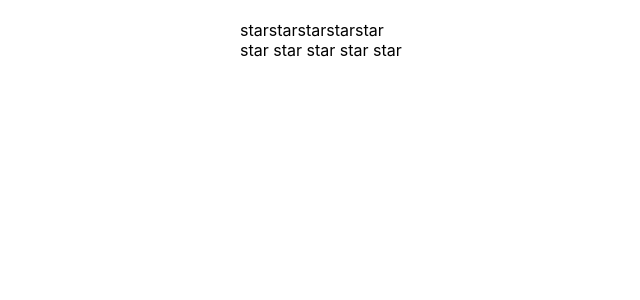
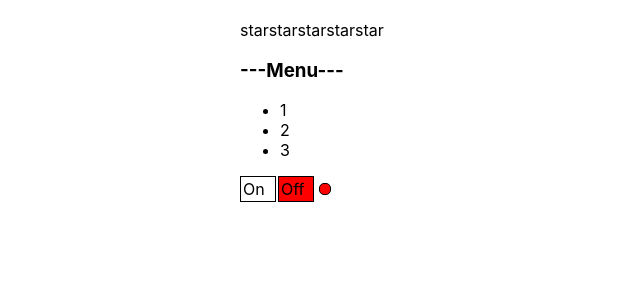
Before and after one commit to tropicdenis/tropic_react_kabzda, a React (Create React App) app: page / in a window 1280 px wide. Shown: the top 300 px of the page, without its empty margins (100-740 px from the left). Built offline with nearby package versions, Linux system fonts and the light colour scheme.

Commit message:
08 js/ts is done

```diff
--- a/src/App.tsx
+++ b/src/App.tsx
@@ -2,20 +2,27 @@ import React, {useState} from 'react';
 import './App.css';
 import {Rating, RatingValueType} from './components/Rating/Rating';
 import {UncontrolledRating} from "./components/UncontrolledRating/UncontrolledRating";
+import Accordion, {collapsedType} from "./components/Accordion/Accordion";
+import OnOff from "./components/OnOff/OnOff";
 
 function App() {
     let [ratingValue, setRatingValue] = useState<RatingValueType>(0);
-
+    let [accordionCollapsed, setAccordionCollapsed] = useState<collapsedType>(false);
+    let [on, setOn] = useState<boolean>(false)
     return (
         <div className={"App"}>
             <Rating value={ratingValue} onClick={setRatingValue}/>
             {/* <UncontrolledAccordion titleValue={"Users"}/>*/}
-            {/*  <Accordion titleValue={"Menu"} collapsed={false}/>
-            <Accordion titleValue={"Users"} collapsed={true}/>*/}
-              <UncontrolledRating />
+            <Accordion titleValue={"Menu"}
+                       onClick={setAccordionCollapsed}
+                       collapsed={accordionCollapsed}/>
+                       <OnOff onClick={setOn} onFlag={on}/>
+            {/* <Accordion titleValue={"Users"} collapsed={true}/>*/}
+           {/* <UncontrolledRating/>*/}
         </div>
     );
 }
+
 // time 32.33
 
 type PageTitlePropsType = {
--- a/src/components/Accordion/Accordion.tsx
+++ b/src/components/Accordion/Accordion.tsx
@@ -1,27 +1,39 @@
 import React from "react";
 
+/*export type collapsedType = {
+    collapsed: boolean
+}*/
+
+export type collapsedType = boolean;
 type AccordionPropsType = {
     titleValue: string
-    collapsed: boolean
+    onClick: (collapsed: collapsedType) => void
+    collapsed: collapsedType
 }
 
 function Accordion(props: AccordionPropsType) {
 
-        return (
-            <div>
-                <AccordionTitle title={props.titleValue}/>
-                {!props.collapsed && <AccordionBody/>}
-            </div>
-        );
+    return (
+        <div>
+            <AccordionTitle title={props.titleValue}
+                            onClick={props.onClick}
+                            collapsed={props.collapsed}/>
+            {!props.collapsed && <AccordionBody/>}
+        </div>
+    );
 }
 
-type AccordionTitlePropsType = {
+export type AccordionTitlePropsType = {
     title: string
+    onClick: (collapsed: collapsedType) => void
+    collapsed: collapsedType
 }
 
 function AccordionTitle(props: AccordionTitlePropsType) {
     return (
-        <h3>---{props.title}---</h3>
+        <h3 onClick={() => {debugger
+            props.onClick(!props.collapsed)}
+       }>---{props.title}---</h3>
     )
 }
 
--- a/src/components/OnOff/OnOff.tsx
+++ b/src/components/OnOff/OnOff.tsx
@@ -1,12 +1,13 @@
 import React, {useState} from 'react';
 
 type OnOffPropsType = {
-    /*on: boolean*/
+    onClick: (on:boolean) => void
+    onFlag: boolean
 }
 
 function OnOff(props: OnOffPropsType) {
 
-    let [on, setOn] = useState(false)
+
 
     const onStyle = {
         width: "30px",
@@ -14,7 +15,7 @@ function OnOff(props: OnOffPropsType) {
         border: "1px solid black",
         display: "inLine-block",
         padding: "2px",
-        backgroundColor: on ? "green" : "white"
+        backgroundColor: props.onFlag ? "green" : "white"
     };
     const offStyle = {
         width: "30px",
@@ -23,7 +24,7 @@ function OnOff(props: OnOffPropsType) {
         display: "inLine-block",
         marginLeft: "2px",
         padding: "2px",
-        backgroundColor: on ? "white" : "red"
+        backgroundColor: props.onFlag ? "white" : "red"
     };
     const indicatorStyle = {
         width: "10px",
@@ -32,13 +33,13 @@ function OnOff(props: OnOffPropsType) {
         border: "1px solid black",
         display: "inLine-block",
         marginLeft: "5px",
-        backgroundColor: on ? "green" : "red"
+        backgroundColor: props.onFlag ? "green" : "red"
     };
 
     return (
         <div>
-            <div style={onStyle} onClick = {()=> {setOn(true)}}>On</div>
-            <div style={offStyle} onClick={()=> {setOn(false)}}>Off</div>
+            <div style={onStyle} onClick = {()=> {props.onClick(true)}}>On</div>
+            <div style={offStyle} onClick={()=> {props.onClick(false)}}>Off</div>
             <div style={indicatorStyle}></div>
         </div>
     );
```
